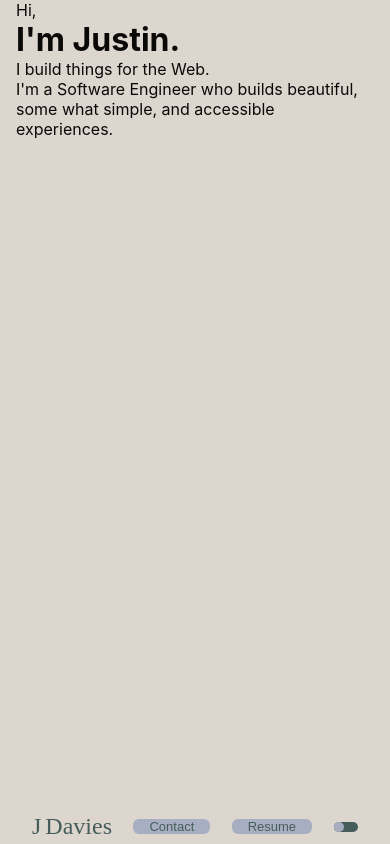
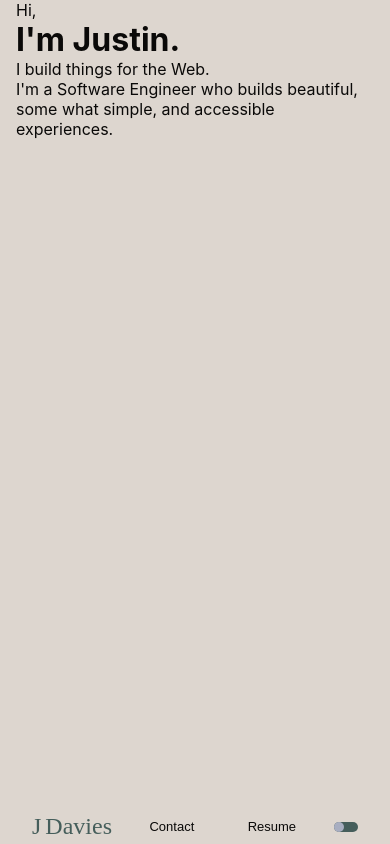
Before and after one commit to Therealjustindude/JD_portfolio, a SvelteKit app: page / in a window 390 px wide. Built offline with nearby package versions, Linux system fonts and the light colour scheme; a web font is replaced by a local one.

Commit message:
changed links to have no bg

```diff
--- a/src/routes/components/NavigationBar.svelte
+++ b/src/routes/components/NavigationBar.svelte
@@ -50,29 +50,22 @@
 	a {
 		color: var(--theme-palette-common-link);
 		text-decoration: none;
-		background-color: var(--theme-palette-common-hover);
-		border-radius: 8px;
 		padding: 2px 16px;
+
 	}
+
 	a:hover {
 		color: var(--theme-palette-common-hover);
-		background-color: var(--theme-palette-common-link);
-		border-radius: 8px;
 		padding: 2px 16px;
 	}
 
 	/* When the browser is below 400px */
 	@media screen and (max-width: 400px) {
 		a {
-			border-radius: 6px;
-			padding: 0px 16px;
 			font-size: small;
 		}
 		a:hover {
 			font-size: small;
-			border-radius: 6px;
-			padding: 0px 16px;
-			box-shadow: 0px 1px grey;
 		}
 	}
 
--- a/src/theme/theme.js
+++ b/src/theme/theme.js
@@ -4,7 +4,7 @@ export const theme = {
       common: {
         text: '#F9FBF2',
         background: '#282B28',
-        link: '#455E5B',
+        link: '#F9FBF2',
         hover: '#A8AEC1',
         shadow: {
         }
@@ -18,8 +18,8 @@ export const theme = {
       common: {
         text: '#0A0908',
         background: '#DDD6CF',
-        link: '#455E5B',
-        hover: '#A8AEC1',
+        link: '#0A0908',
+        hover: '#455E5B',
         shadow: {
         }
       },
```
